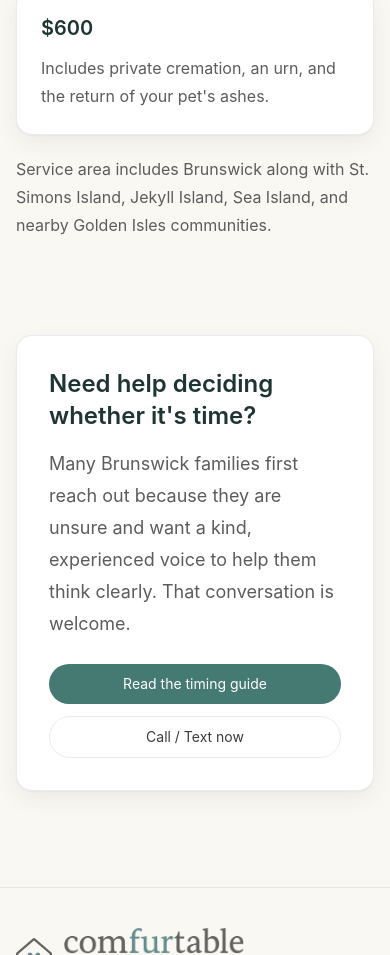
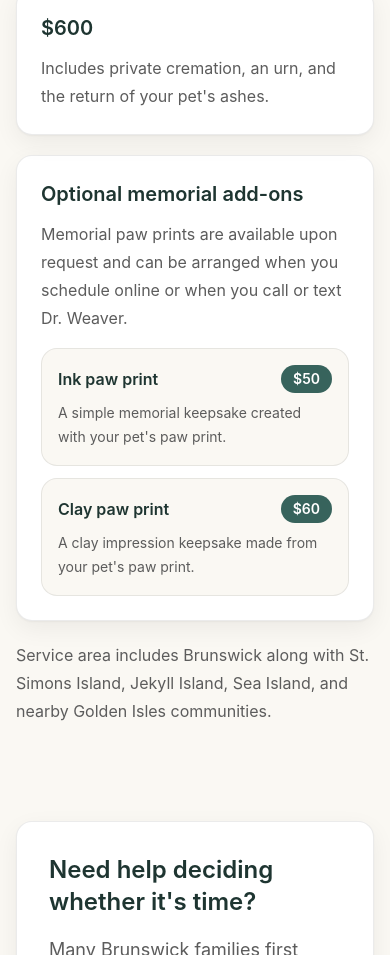
Before and after one commit to weavr-software/comfurtable, a Next.js app: page /in-home-pet-euthanasia-brunswick-ga in a window 390 px wide. Shown: the part 2015-2970 px from the top of the page. Built offline with nearby package versions, Linux system fonts and the light colour scheme.

Commit message:
Adds memorial products

```diff
--- a/src/app/in-home-pet-euthanasia-brunswick-ga/page.tsx
+++ b/src/app/in-home-pet-euthanasia-brunswick-ga/page.tsx
@@ -94,6 +94,31 @@ export default function BrunswickPage() {
               </p>
             </Card>
           </div>
+          <Card className="mt-5 p-6">
+            <h3 className="text-xl font-semibold text-brand-900">Optional memorial add-ons</h3>
+            <p className="mt-3 text-base leading-7 text-ink-muted">
+              Memorial paw prints are available upon request and can be arranged when
+              you schedule online or when you call or text Dr. Weaver.
+            </p>
+            <div className="mt-4 grid gap-3 sm:grid-cols-2">
+              {config.memorialAddOns.map((item) => (
+                <div
+                  key={item.name}
+                  className="rounded-2xl border border-border bg-bg px-4 py-4"
+                >
+                  <div className="flex items-center justify-between gap-3">
+                    <p className="text-base font-semibold text-brand-900">{item.name}</p>
+                    <span className="rounded-full bg-brand-700 px-3 py-1 text-sm font-semibold text-white">
+                      {item.price}
+                    </span>
+                  </div>
+                  <p className="mt-2 text-sm leading-6 text-ink-muted">
+                    {item.description}
+                  </p>
+                </div>
+              ))}
+            </div>
+          </Card>
           <p className="mt-5 text-base leading-7 text-ink-muted">
             Service area includes Brunswick along with St. Simons Island, Jekyll Island,
             Sea Island, and nearby Golden Isles communities.
--- a/src/app/layout.tsx
+++ b/src/app/layout.tsx
@@ -6,7 +6,7 @@ import "./globals.css";
 export const metadata: Metadata = {
   title: "In-Home Pet Euthanasia in Brunswick & the Golden Isles | Comfurtable",
   description:
-    "Gentle, compassionate in-home pet euthanasia in Brunswick, St. Simons Island, Jekyll Island, Sea Island, and the Golden Isles. Dr. Missy Weaver provides end-of-life care at home with 25+ years of veterinary experience.",
+    "Gentle, compassionate in-home pet euthanasia in Brunswick, St. Simons Island, Jekyll Island, Sea Island, and the Golden Isles. Dr. Missy Weaver provides end-of-life care at home, cremation coordination, and memorial paw print keepsakes.",
   keywords: [
     "in-home pet euthanasia",
     "in-home pet euthanasia Brunswick GA",
@@ -24,6 +24,9 @@ export const metadata: Metadata = {
     "dog euthanasia at home",
     "cat euthanasia at home",
     "pet cremation services",
+    "clay paw print memorial",
+    "ink paw print memorial",
+    "pet memorial keepsakes",
     "Dr. Missy Weaver",
     "University of Georgia veterinarian Brunswick",
   ],
@@ -40,7 +43,7 @@ export const metadata: Metadata = {
     url: config.siteUrl,
     title: "In-Home Pet Euthanasia in Brunswick & the Golden Isles | Comfurtable",
     description:
-      "Compassionate in-home pet euthanasia and end-of-life care for families in Brunswick and the Golden Isles with Dr. Missy Weaver.",
+      "Compassionate in-home pet euthanasia, cremation coordination, and memorial paw print keepsakes for families in Brunswick and the Golden Isles with Dr. Missy Weaver.",
     siteName: "Comfurtable",
     images: [
       {
@@ -55,7 +58,7 @@ export const metadata: Metadata = {
     card: "summary_large_image",
     title: "In-Home Pet Euthanasia in Brunswick & the Golden Isles | Comfurtable",
     description:
-      "Gentle, compassionate pet euthanasia at home in Brunswick, St. Simons, Jekyll Island, Sea Island, and nearby Golden Isles communities.",
+      "Gentle, compassionate pet euthanasia at home in Brunswick, St. Simons, Jekyll Island, Sea Island, and nearby Golden Isles communities, with memorial paw print add-ons available.",
     images: ["/logo/comfurtable-large.png"],
   },
   robots: {
@@ -85,7 +88,7 @@ export default function RootLayout({
     "@context": "https://schema.org",
     "@type": "VeterinaryCare",
     "name": config.businessName,
-    "description": "Compassionate in-home pet euthanasia and end-of-life care in Brunswick and the Golden Isles",
+    "description": "Compassionate in-home pet euthanasia, aftercare coordination, and memorial keepsakes in Brunswick and the Golden Isles",
     "url": config.siteUrl,
     "logo": `${config.siteUrl}/logo/comfurtable-large.png`,
     "image": `${config.siteUrl}/art/hero.png`,
@@ -180,9 +183,26 @@ export default function RootLayout({
           },
           "price": "600",
           "priceCurrency": "USD"
-        }
+        },
+        ...config.memorialAddOns.map((item) => ({
+          "@type": "Offer",
+          "itemOffered": {
+            "@type": "Service",
+            "name": item.name,
+            "description": item.description
+          },
+          "price": item.priceValue,
+          "priceCurrency": "USD"
+        }))
       ]
-    }
+    },
+    "knowsAbout": [
+      "In-home pet euthanasia",
+      "Pet cremation coordination",
+      "Memorial paw prints",
+      "Clay paw print keepsakes",
+      "Ink paw print keepsakes"
+    ]
   };
 
   return (
--- a/src/app/page.tsx
+++ b/src/app/page.tsx
@@ -58,6 +58,9 @@ const pricingOptions = [
       "Includes the full visit, private cremation, an urn, and the return of your pet's ashes within about one to two weeks.",
   },
 ];
+
+const memorialAddOnIntro =
+  "Optional memorial paw prints are available upon request and can be arranged when you schedule online or when you call or text Dr. Weaver.";
 
 const faqs = [
   {
@@ -266,6 +269,30 @@ export default function Home() {
                   support with memorial and grief resource guidance.
                 </p>
               </div>
+              <div className="mt-4 rounded-2xl border border-border bg-white px-5 py-5">
+                <p className="text-lg font-semibold text-brand-800">Optional memorial add-ons</p>
+                <p className="mt-2 text-base leading-7 text-ink-muted">
+                  {memorialAddOnIntro}
+                </p>
+                <div className="mt-4 grid gap-3 sm:grid-cols-2">
+                  {config.memorialAddOns.map((item) => (
+                    <div
+                      key={item.name}
+                      className="rounded-2xl border border-border bg-bg px-4 py-4"
+                    >
+                      <div className="flex items-center justify-between gap-3">
+                        <p className="text-base font-semibold text-brand-900">{item.name}</p>
+                        <span className="rounded-full bg-brand-700 px-3 py-1 text-sm font-semibold text-white">
+                          {item.price}
+                        </span>
+                      </div>
+                      <p className="mt-2 text-sm leading-6 text-ink-muted">
+                        {item.description}
+                      </p>
+                    </div>
+                  ))}
+                </div>
+              </div>
             </div>
             <div className="grid gap-4">
               {pricingOptions.map((option) => (
@@ -378,6 +405,9 @@ export default function Home() {
             with an online request. Either way, we&apos;ll guide you through next steps with
             care.
           </p>
+          <p className="mt-3 max-w-3xl text-base leading-7 text-ink-muted">
+            {memorialAddOnIntro}
+          </p>
           <div className="mt-6 flex flex-col gap-3 sm:flex-row">
             <Button asChild size="lg" className="bg-brand-700">
               <a href={config.phoneHref}>Call / Text now</a>
--- a/src/lib/config.ts
+++ b/src/lib/config.ts
@@ -24,4 +24,18 @@ export const config = {
      * Example: "comfurtable-pets/in-home-euthanasia"
      */
     calComLink: "comfurtable-pets/in-home-euthanasia",
+    memorialAddOns: [
+        {
+            name: "Ink paw print",
+            price: "$50",
+            priceValue: "50",
+            description: "A simple memorial keepsake created with your pet's paw print.",
+        },
+        {
+            name: "Clay paw print",
+            price: "$60",
+            priceValue: "60",
+            description: "A clay impression keepsake made from your pet's paw print.",
+        },
+    ],
 } as const;
```
